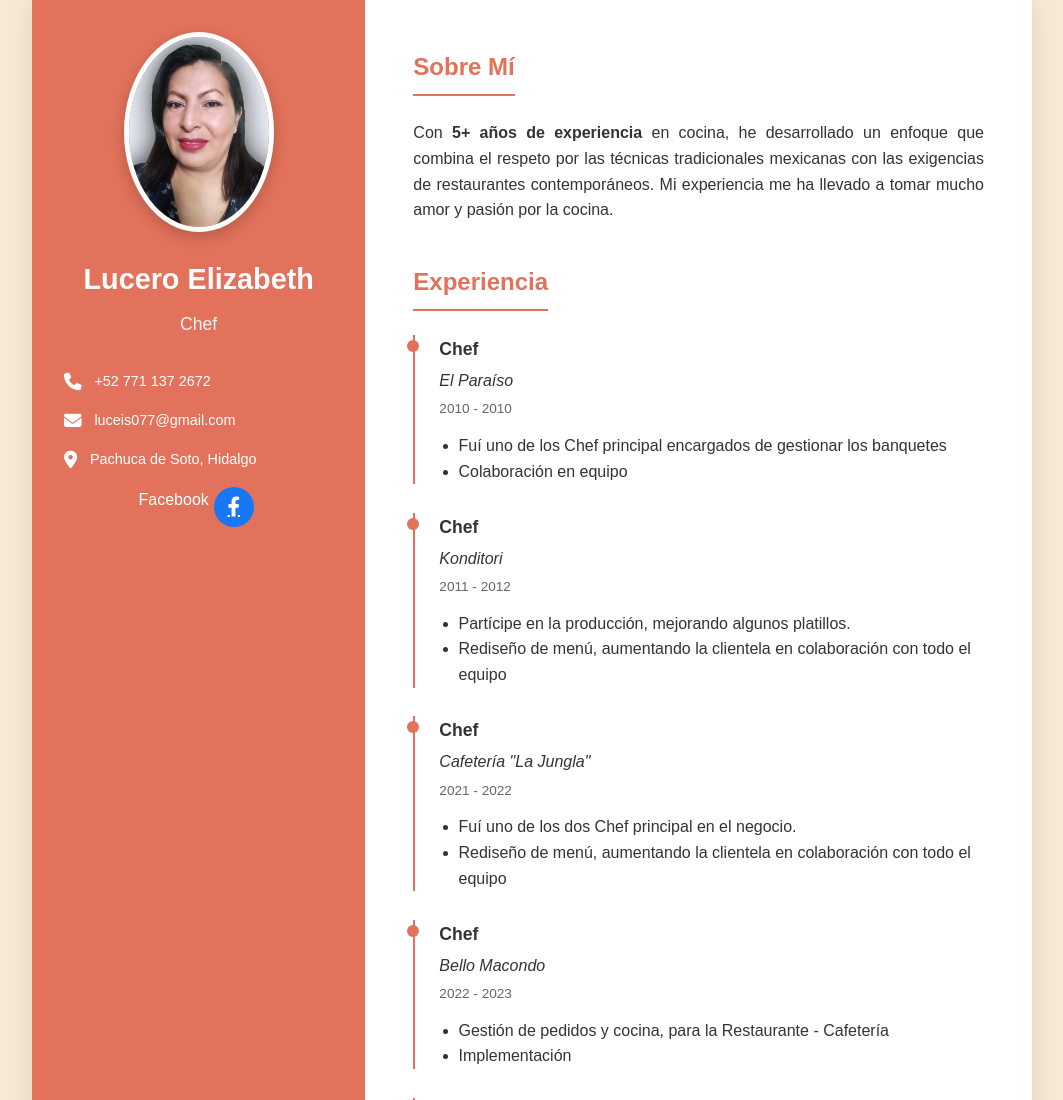
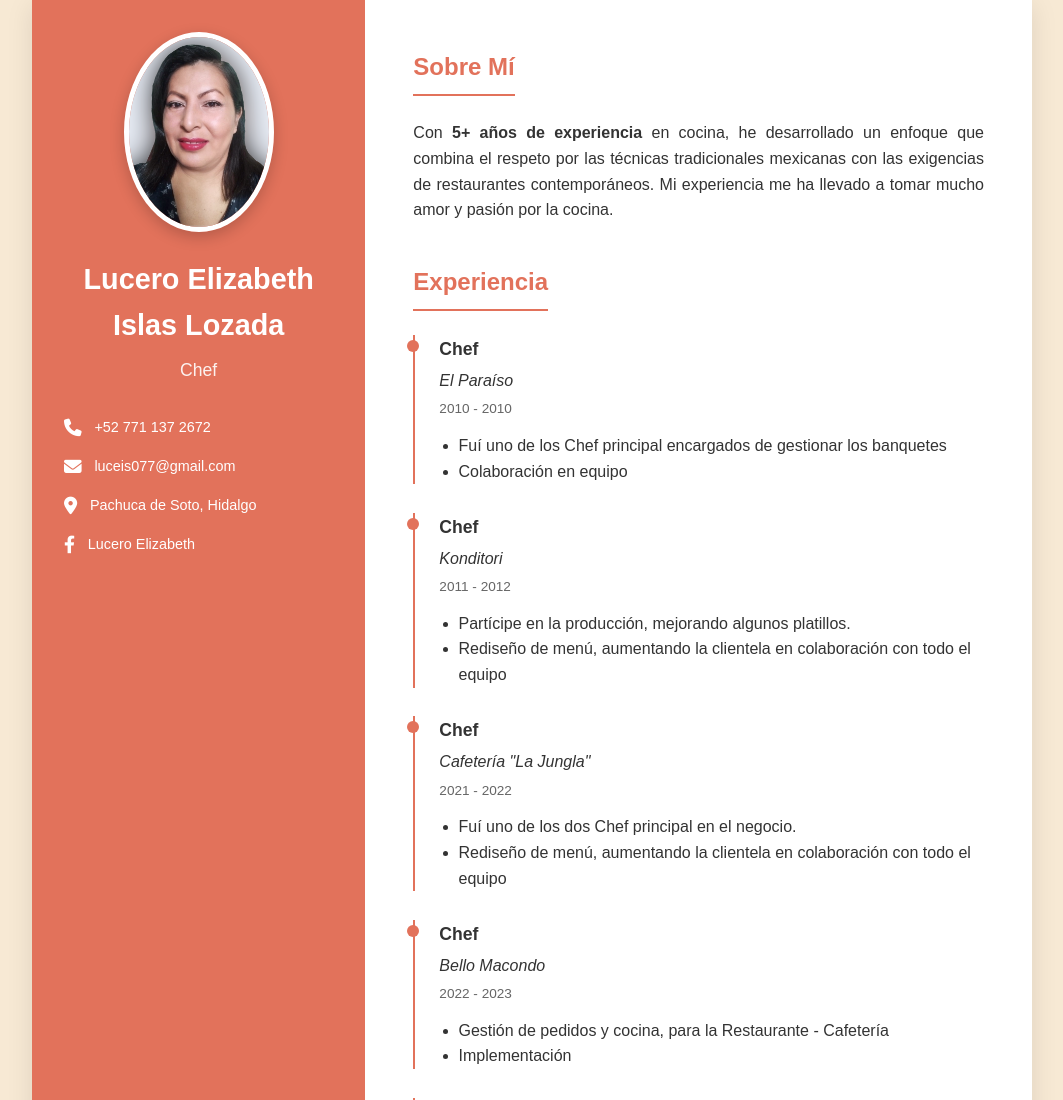
Before and after one commit to CodeCraftSoft/curriculumvitae.github.io, a plain HTML site: page index.html in a window 1280 px wide. Shown: the top 1100 px of the page, without its empty margins (108-1171 px from the left). Drawn offline with Linux system fonts and the light colour scheme.

Commit message:
fix(mejora del CV)

```diff
--- a/index.html
+++ b/index.html
@@ -3,7 +3,8 @@
 <head>
     <meta charset="UTF-8">
     <meta name="viewport" content="width=device-width, initial-scale=1.0">
-    <title>Presentación Profesional - Chef Lucero Elizabeth</title>
+    <title>CV - Chef Lucero Elizabeth</title>
+    <link rel="icon" href="https://cdn-icons-png.flaticon.com/512/1830/1830839.png" type="image/png">
     <link rel="stylesheet" href="https://cdnjs.cloudflare.com/ajax/libs/font-awesome/6.4.0/css/all.min.css">
     <style>
         :root {
@@ -246,7 +247,7 @@
                     alt="Chef Lucero Elizabeth" class="foto-perfil">
             </div>
 
-            <h1 class="nombre">Lucero Elizabeth</h1>
+            <h1 class="nombre">Lucero Elizabeth Islas Lozada</h1>
             <p class="titulo">Chef</p>
 
             <div class="contacto">
@@ -262,12 +263,9 @@
                     <i class="fas fa-map-marker-alt"></i>
                     <span>Pachuca de Soto, Hidalgo</span>
                 </div>
-
-                <div class="redes-sociales">
-                    <span>Facebook</span>
-                    <a href="https://www.facebook.com/share/1Bn13Z2ZhD/" class="red-social">
-                        <i class="fab fa-facebook-f"></i>
-                    </a>
+                <div class="contacto-item">
+                    <i class="fab fa-facebook-f"></i>
+                    <a href="https://www.facebook.com/share/1Bn13Z2ZhD/" style="color: var(--light); text-decoration: none;">Lucero Elizabeth</a>
                 </div>
             </div>
         </div>
```
